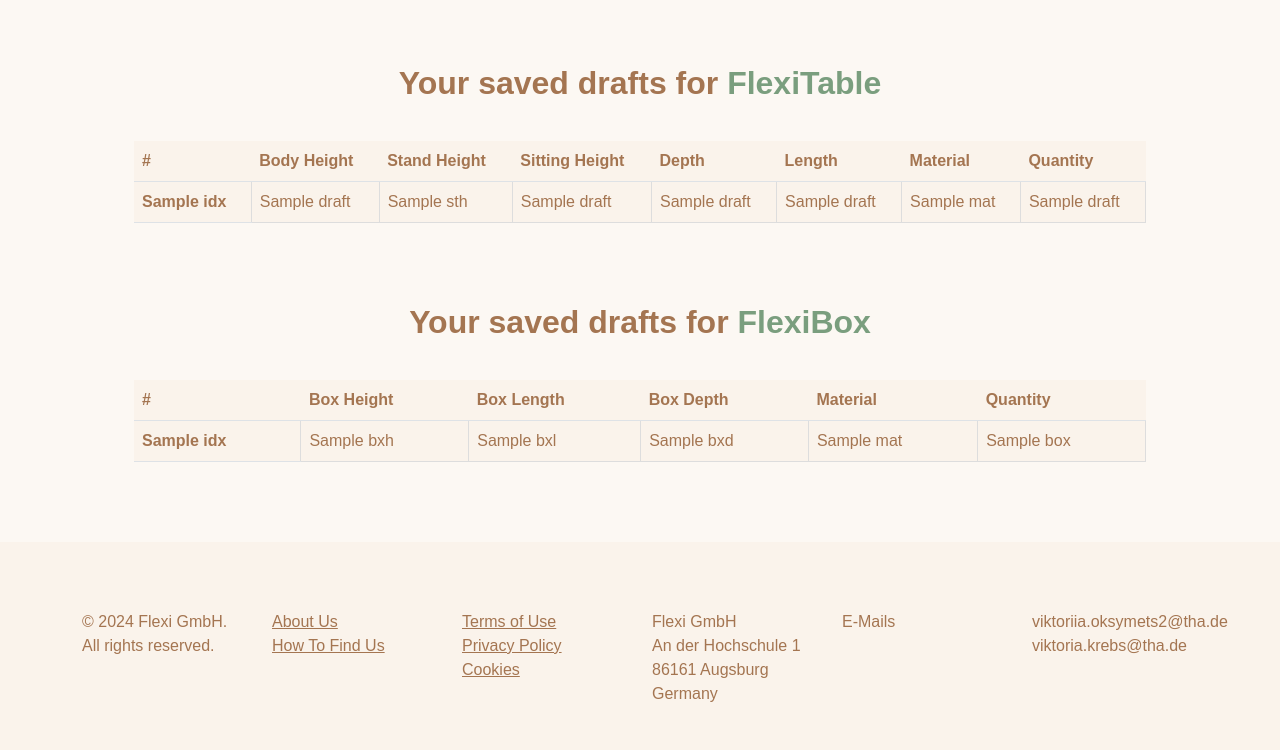
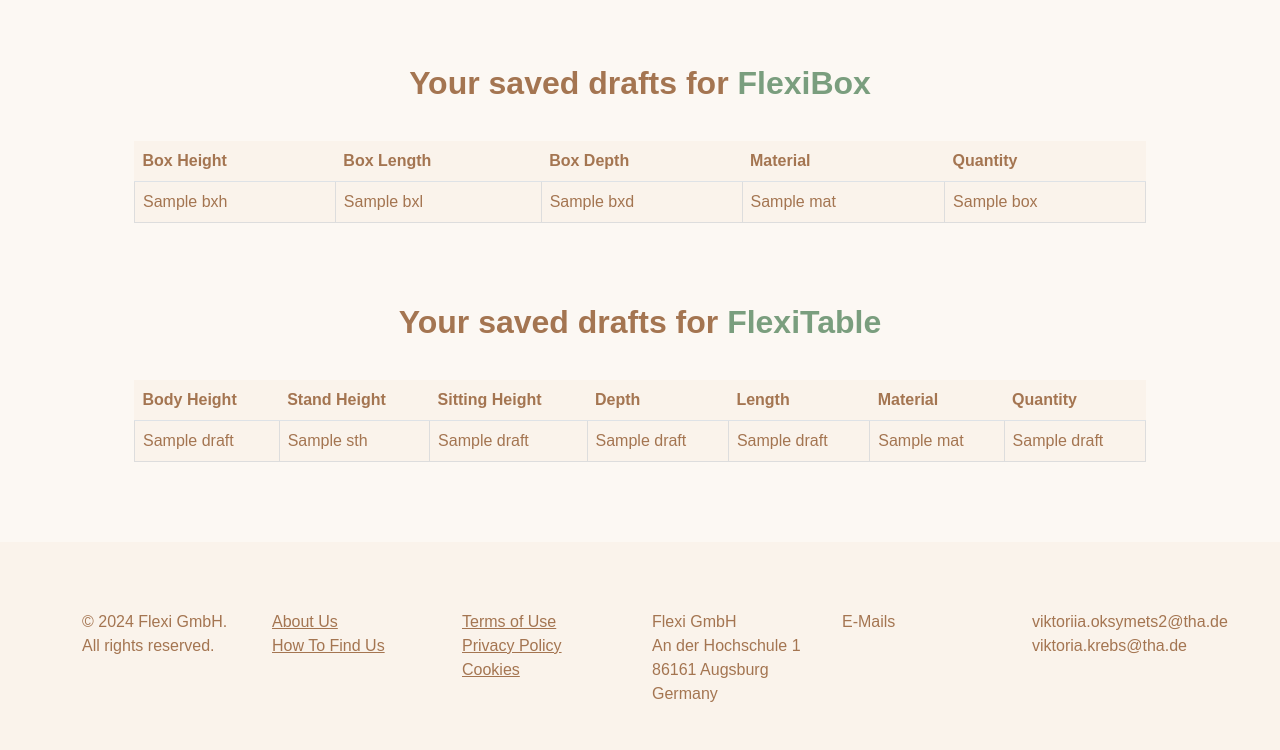
Before and after one commit to oksymetz/flexi, a Django app: template configurator/profiles/templates/profiles/drafts.html in a window 1280 px wide. Shown: the part 91-841 px from the top of the page. Run offline with Django 4.2, Linux system fonts and the light colour scheme; the template is opened without the code that fills it: most values are stand-ins (such as "Sample title", 1, 10 or a date in 2020).

Commit message:
deleted index column in drafts, swapped tables in drafts

```diff
--- a/configurator/profiles/templates/profiles/drafts.html
+++ b/configurator/profiles/templates/profiles/drafts.html
@@ -2,13 +2,42 @@
 {% block content %}
 
 <div class="container" style="padding: 5%;">
+    <div class="container" style="text-align: center; padding-bottom: 3%;">
+        <h2 class="h2" style="font-size: 32px;">Your saved drafts for <span class="highlight" style="color:#7A9E7E;">FlexiBox</span> </h2>
+    </div>
+    <table class="table table-hover">
+        <thead>
+        <tr>
+            <th scope="col">Box Height</th>
+            <th scope="col">Box Length</th>
+            <th scope="col">Box Depth</th>
+            <th scope="col">Material</th>
+            <th scope="col">Quantity</th>
+
+        </tr>
+        </thead>
+        <tbody>
+        {% for bxh, bxl, bxd, mat, q in box_items%}
+        <tr>
+            <td scope="row">{{ bxh }}</td>
+            <td>{{ bxl }}</td>
+            <td>{{ bxd }}</td>
+            <td>{{ mat }}</td>
+            <td>{{ q }}</td>
+        </tr>
+        {% endfor %}
+        </tbody>
+    </table>
+
+</div>
+
+<div class="container" style="padding: 0% 5% 5% 5%;">
     <div class="container" style="text-align: center; padding-bottom: 3%;">
         <h2 class="h2" style="font-size: 32px;">Your saved drafts for <span class="highlight" style="color:#7A9E7E;"> FlexiTable</span> </h2>
     </div>
     <table class="table table-hover">
         <thead>
         <tr>
-            <th scope="col">#</th>
             <th scope="col">Body Height</th>
             <th scope="col">Stand Height</th>
             <th scope="col">Sitting Height</th>
@@ -20,10 +49,9 @@
         </tr>
         </thead>
         <tbody>
-        {% for idx, bh, sth, sh, w, l, mat, q in draft_items%}
+        {% for bh, sth, sh, w, l, mat, q in draft_items%}
         <tr>
-            <th scope="row">{{ idx }}</th>
-            <td>{{ bh }}</td>
+            <td scope="row">{{ bh }}</td>
             <td>{{ sth }}</td>
             <td>{{ sh }}</td>
             <td>{{ w }}</td>
@@ -36,36 +64,5 @@
     </table>
 </div>
 
-<div class="container" style="padding: 0% 5% 5% 5%;">
-    <div class="container" style="text-align: center; padding-bottom: 3%;">
-        <h2 class="h2" style="font-size: 32px;">Your saved drafts for <span class="highlight" style="color:#7A9E7E;">FlexiBox</span> </h2>
-    </div>
-    <table class="table table-hover">
-        <thead>
-        <tr>
-            <th scope="col">#</th>
-            <th scope="col">Box Height</th>
-            <th scope="col">Box Length</th>
-            <th scope="col">Box Depth</th>
-            <th scope="col">Material</th>
-            <th scope="col">Quantity</th>
-
-        </tr>
-        </thead>
-        <tbody>
-        {% for idx, bxh, bxl, bxd, mat, q in box_items%}
-        <tr>
-            <th scope="row">{{ idx }}</th>
-            <td>{{ bxh }}</td>
-            <td>{{ bxl }}</td>
-            <td>{{ bxd }}</td>
-            <td>{{ mat }}</td>
-            <td>{{ q }}</td>
-        </tr>
-        {% endfor %}
-        </tbody>
-    </table>
-</div>
-
 
 {% endblock %}
--- a/configurator/profiles/views.py
+++ b/configurator/profiles/views.py
@@ -97,7 +97,7 @@ def drafts(request):
         mat = [Material.objects.get(id=r['material_id']) for r in drafts.values()]
         q = [r['quantity'] for r in drafts.values()]
 
-        draft_items = zip(idx, bh, sth, sh, w, l, mat, q)
+        draft_items = zip(bh, sth, sh, w, l, mat, q)
 
         """Data from database for the boxes"""
         boxes = Box.objects.filter(user=request.user).order_by('-id')[:10]
@@ -109,7 +109,7 @@ def drafts(request):
         mat = [Material.objects.get(id=r['material_id']) for r in boxes.values()]
         q = [r['quantity'] for r in boxes.values()]
 
-        box_items = zip(idx, bxh, bxl, bxd, mat, q)
+        box_items = zip( bxh, bxl, bxd, mat, q)
 
         """data for the template"""
         context = {'draft_items': draft_items, 'box_items': box_items}
@@ -132,7 +132,7 @@ def box(request):
         mat = [Material.objects.get(id=r['material_id']) for r in boxes.values()]
         q = [r['quantity'] for r in boxes.values()]
 
-        box_items = zip(idx, bh, sth, sh, mat, q)
+        box_items = zip( bh, sth, sh, mat, q)
         context = {'box_items': box_items}
 
         # Render the box drafts page
```
